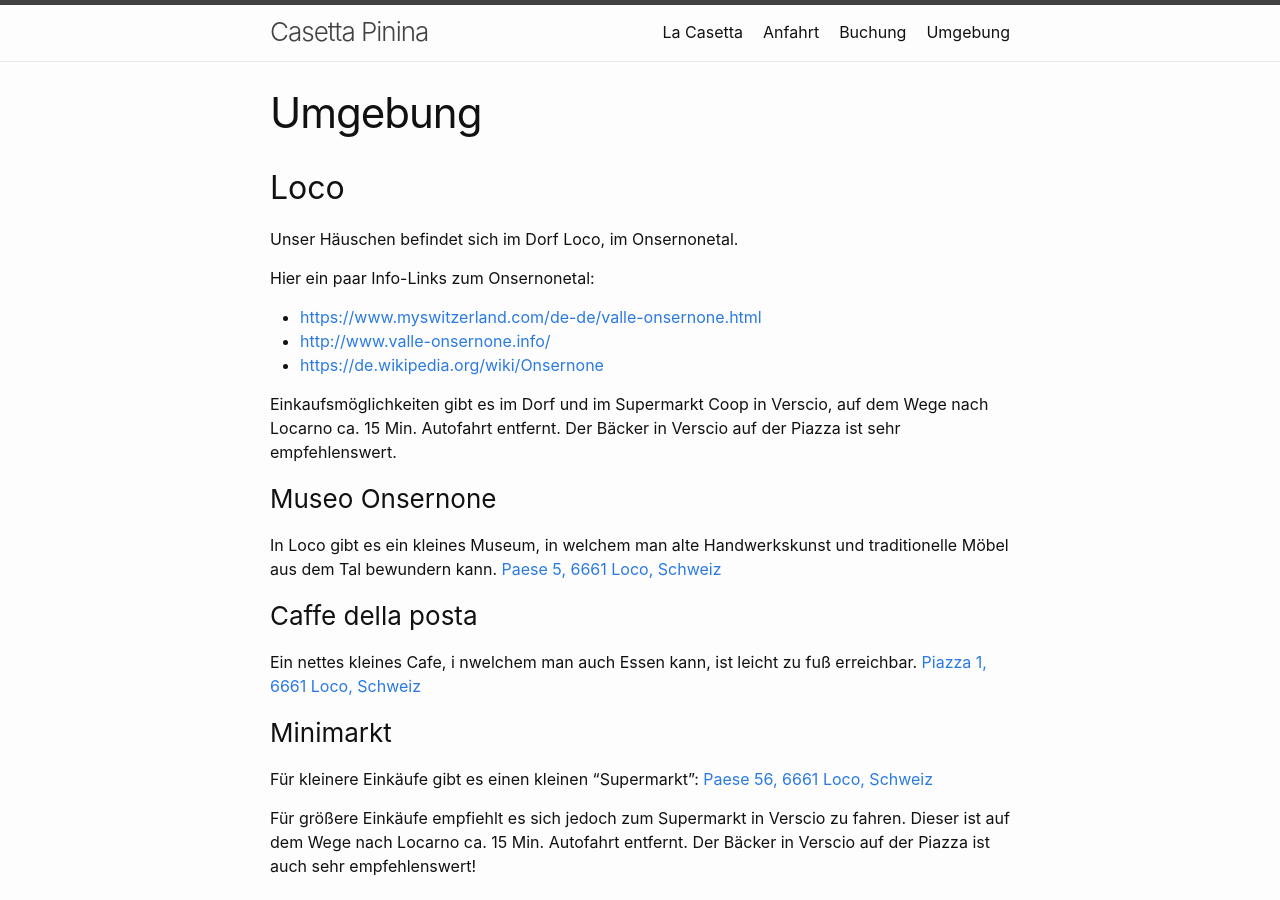
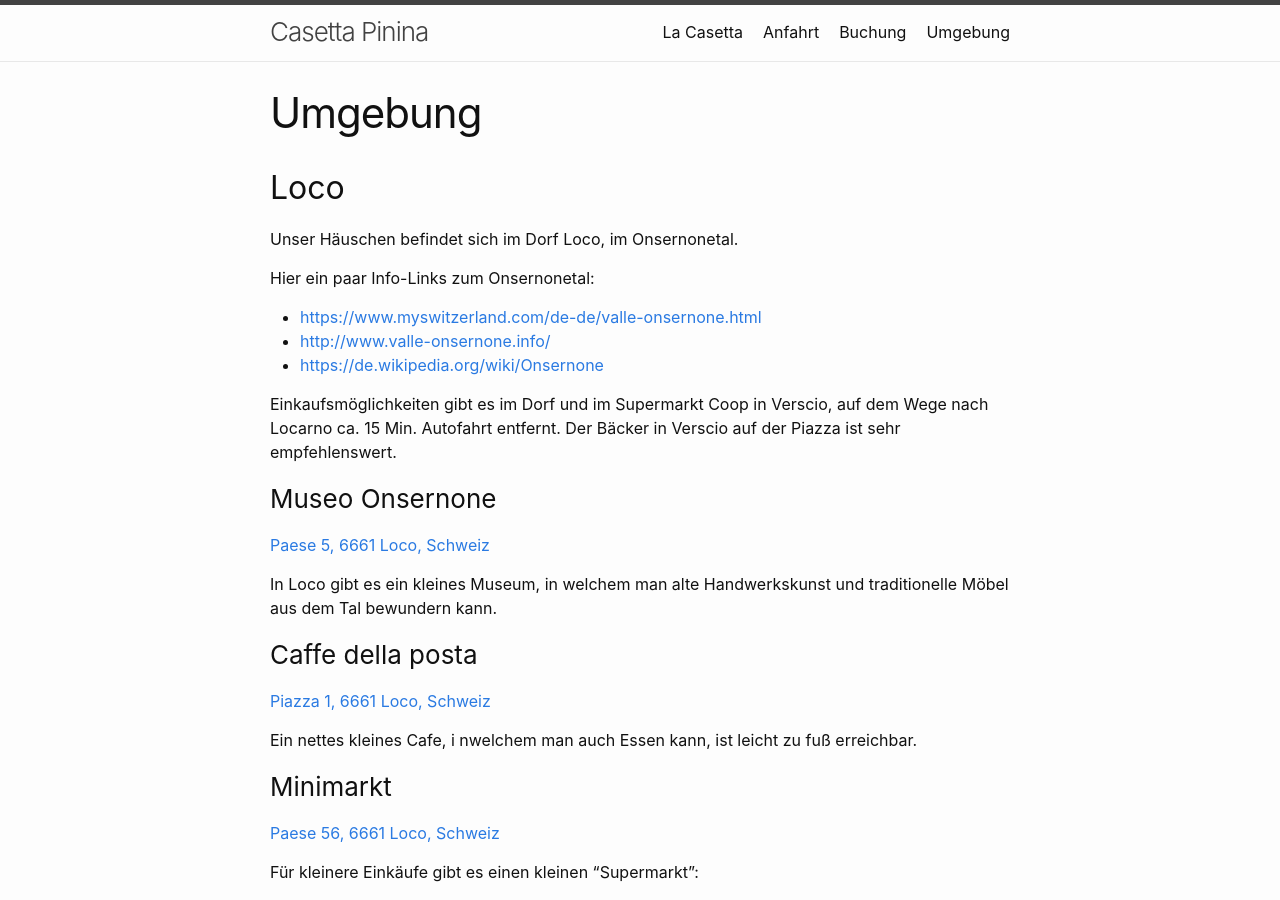
Before and after one commit to casa-penina/pinina, a Jekyll site: the page built from umgebung.md, in a window 1280 px wide and 900 px high. Built offline with Jekyll 4.4.1, drawn with Linux system fonts in a browser that asks for light colours.

```diff
--- a/umgebung.md
+++ b/umgebung.md
@@ -18,16 +18,19 @@ Hier ein paar Info-Links zum Onsernonetal:
 Einkaufsmöglichkeiten gibt es im Dorf und im Supermarkt Coop in Verscio, auf dem Wege nach Locarno ca. 15 Min. Autofahrt entfernt. Der Bäcker in Verscio auf der Piazza ist sehr empfehlenswert.
 
 ### Museo Onsernone
-In Loco gibt es ein kleines Museum, in welchem man alte Handwerkskunst und traditionelle Möbel aus dem Tal bewundern kann.
 [Paese 5, 6661 Loco, Schweiz](https://g.page/museonsernonese?share)
 
+In Loco gibt es ein kleines Museum, in welchem man alte Handwerkskunst und traditionelle Möbel aus dem Tal bewundern kann.
+
 ### Caffe della posta
-Ein nettes kleines Cafe, i nwelchem man auch Essen kann, ist leicht zu fuß erreichbar.
 [Piazza 1, 6661 Loco, Schweiz](https://goo.gl/maps/M7qrjefHw92tPmh57)
 
+Ein nettes kleines Cafe, i nwelchem man auch Essen kann, ist leicht zu fuß erreichbar.
+
 ### Minimarkt
+[Paese 56, 6661 Loco, Schweiz](https://goo.gl/maps/22NZbF2cy71tDYjL8)
+
 Für kleinere Einkäufe gibt es einen kleinen "Supermarkt":
-[Paese 56, 6661 Loco, Schweiz](https://goo.gl/maps/22NZbF2cy71tDYjL8)
 
 Für größere Einkäufe empfiehlt es sich jedoch zum Supermarkt in Verscio zu fahren. Dieser ist auf dem Wege nach Locarno ca. 15 Min. Autofahrt entfernt.
 Der Bäcker in Verscio auf der Piazza ist auch sehr empfehlenswert!
```
